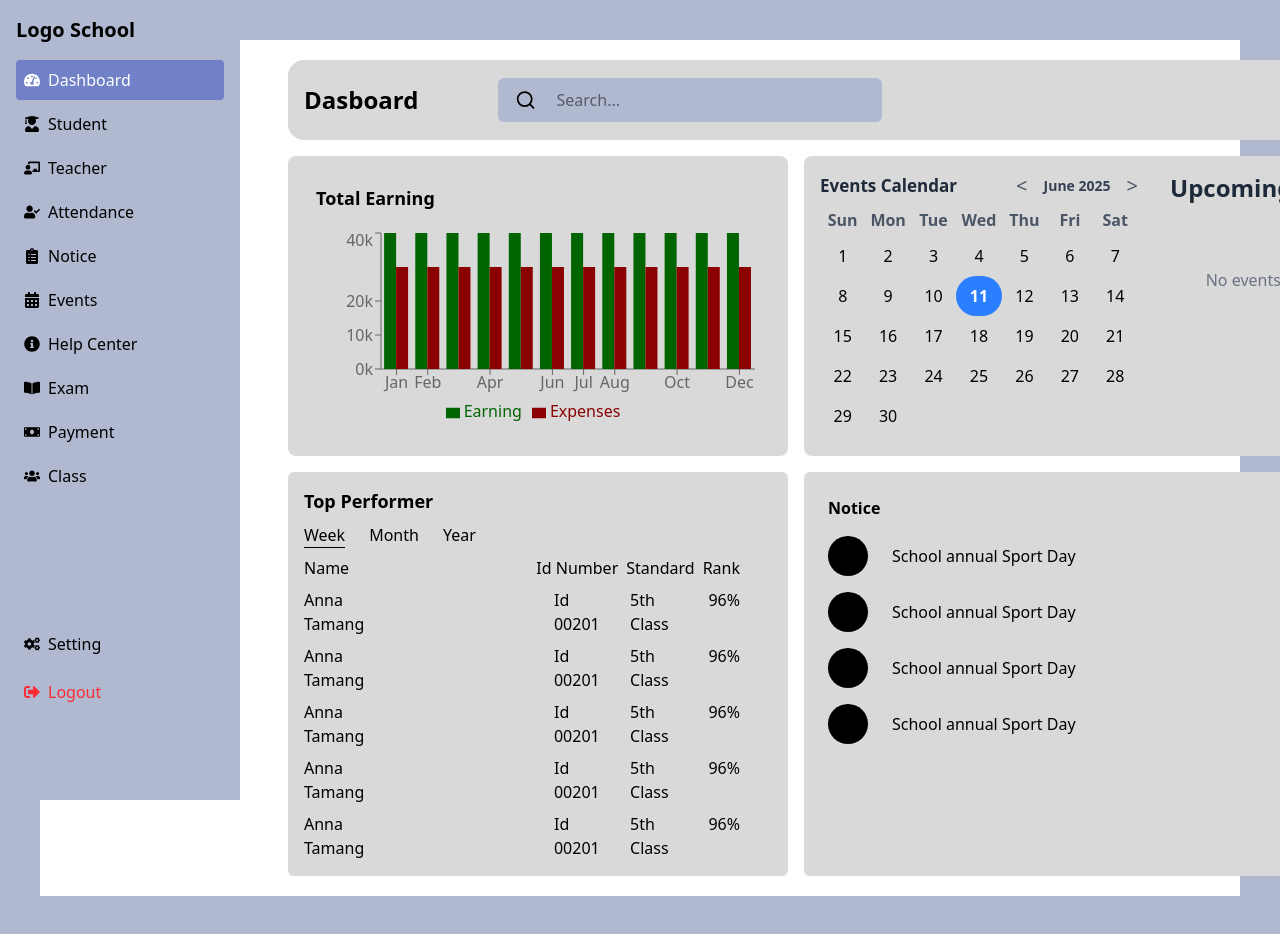
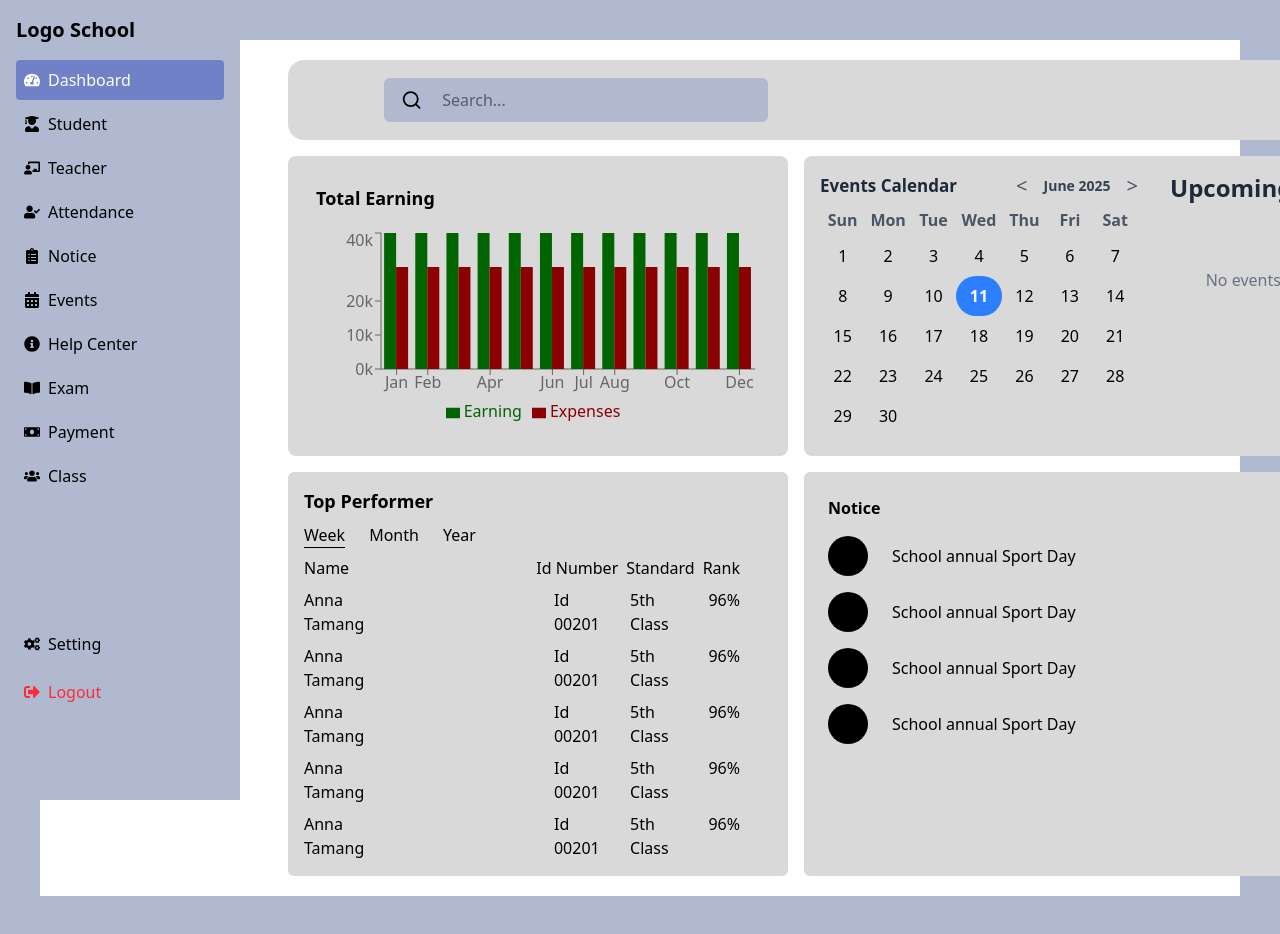
Before and after one commit to sujansijakhow/School-System, a React (Vite) app: page / in a window 1280 px wide. Shown: the top 934 px of the page. Built offline with nearby package versions, Linux system fonts and the light colour scheme.

Commit message:
Props updated

```diff
--- a/src/components/Navbar.jsx
+++ b/src/components/Navbar.jsx
@@ -1,7 +1,7 @@
 import { Bell, Mail, Search, User } from 'lucide-react';
 import React, { useState } from 'react'
 
-const Navbar = () => {
+const Navbar = ({name}) => {
 
   const [isFocused, setIsFocused] = useState(false);
 
@@ -9,7 +9,7 @@ const Navbar = () => {
     <div className='flex w-[500px] justify-center md:gap-4 md:w-[1215px]'>
       <div className='bg-[#D9D9D9] text-black flex w-full h-[60px] md:w-full md:h-[80px] rounded-2xl flex-row items-center justify-between p-4'>
         <div className='flex items-center gap-5 md:gap-20'>
-          <div className='text-black text-[16px] md:text-2xl font-bold'>Dasboard</div>
+          <div className='text-black text-[16px] md:text-2xl font-bold'>{name}</div>
           <div
             className={`bg-[#B0B9D0] md:w-96 h-11 flex flex-row gap-5 items-center p-4 rounded-md transition-all
         ${isFocused ? "border-1 border-slate-800" : "border border-transparent"}`}
```
